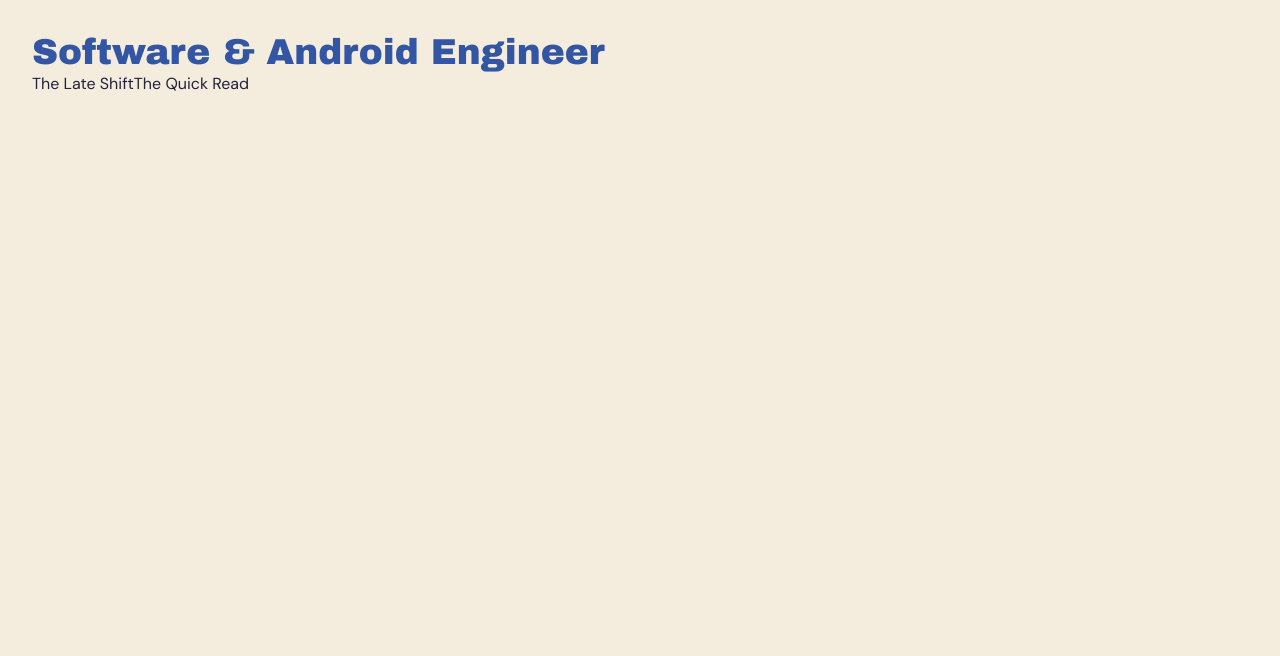
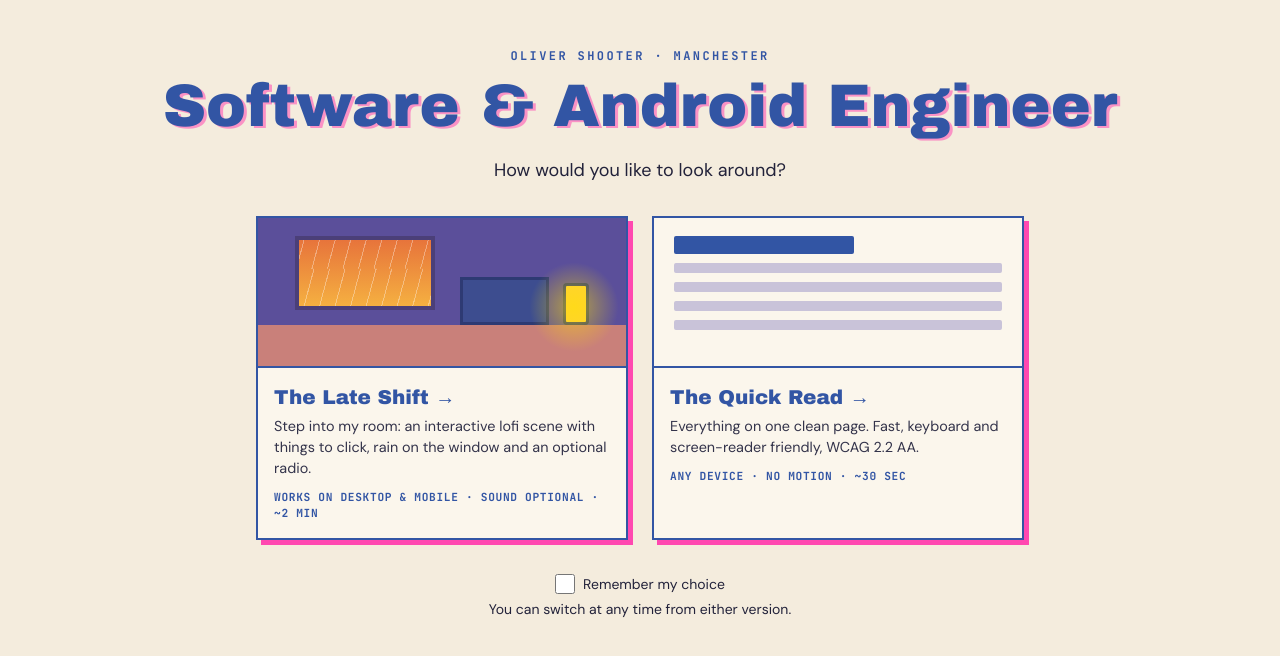
Before and after one commit to olivershooter/portfolio, a React (Vite) app: page / in a window 1280 px wide. Shown: the top 656 px of the page. Built offline with nearby package versions, Linux system fonts and the light colour scheme.

Commit message:
feat: add landing chooser with remembered version

```diff
--- a/src/index.css
+++ b/src/index.css
@@ -60,3 +60,140 @@ html {
 		transition-duration: 0.01ms !important;
 	}
 }
+
+.landing-title {
+	text-shadow: 3px 2px 0 rgb(255 72 176 / 55%);
+}
+
+.door {
+	display: flex;
+	flex-direction: column;
+	height: 100%;
+	padding-bottom: 1rem;
+	border: 2px solid var(--ink-blue);
+	background: #fbf6ec;
+	box-shadow: 5px 5px 0 var(--ink-pink);
+	transition:
+		transform 0.15s,
+		box-shadow 0.15s;
+}
+
+.door:hover,
+.door:focus-visible {
+	box-shadow: 7px 7px 0 var(--ink-pink);
+	transform: translate(-2px, -2px);
+}
+
+.door-preview {
+	position: relative;
+	display: block;
+	height: 150px;
+	overflow: hidden;
+	border-bottom: 2px solid var(--ink-blue);
+}
+
+.door-title {
+	margin: 0.9rem 1rem 0.25rem;
+	color: var(--ink-blue);
+	font-family: 'Archivo Black', system-ui, sans-serif;
+	font-size: 1.25rem;
+}
+
+.door-text {
+	margin: 0 1rem;
+	color: #33334a;
+	font-size: 0.9rem;
+	line-height: 1.45;
+}
+
+.door-meta {
+	margin: 0.6rem 1rem 0;
+	color: var(--ink-blue);
+	font-family: 'JetBrains Mono', monospace;
+	font-size: 0.7rem;
+	font-weight: 700;
+	letter-spacing: 0.06em;
+	text-transform: uppercase;
+}
+
+.door-room {
+	background: linear-gradient(#5b4f9a 0 72%, #c9807a 72%);
+}
+
+.door-room-window {
+	position: absolute;
+	top: 12%;
+	left: 10%;
+	width: 38%;
+	height: 50%;
+	border: 4px solid #4b3f78;
+	background: linear-gradient(#e7743b, #f5b041);
+}
+
+.door-room-window::after {
+	position: absolute;
+	inset: 0;
+	animation: door-rain 0.5s linear infinite;
+	background: repeating-linear-gradient(
+		105deg,
+		transparent 0 14px,
+		rgb(255 255 255 / 35%) 14px 15px
+	);
+	content: '';
+}
+
+.door-room-laptop {
+	position: absolute;
+	top: 40%;
+	left: 55%;
+	width: 24%;
+	height: 32%;
+	border: 3px solid #2e3a73;
+	background: #3d4d8f;
+}
+
+.door-room-phone {
+	position: absolute;
+	top: 44%;
+	left: 83%;
+	width: 7%;
+	height: 28%;
+	border: 3px solid #2e3a73;
+	border-radius: 4px;
+	background: #ffcf3a;
+}
+
+.door-room-lamp {
+	position: absolute;
+	top: 30%;
+	right: 2%;
+	width: 90px;
+	height: 90px;
+	border-radius: 50%;
+	background: radial-gradient(rgb(255 226 0 / 55%), transparent 70%);
+}
+
+.door-plain {
+	padding: 18px 20px;
+	background: #fbf6ec;
+}
+
+.door-plain i {
+	display: block;
+	height: 10px;
+	margin-bottom: 9px;
+	border-radius: 2px;
+	background: #c9c3d9;
+}
+
+.door-plain i:first-child {
+	width: 55%;
+	height: 18px;
+	background: var(--ink-blue);
+}
+
+@keyframes door-rain {
+	to {
+		background-position: 0 30px;
+	}
+}
--- a/src/pages/Landing.tsx
+++ b/src/pages/Landing.tsx
@@ -1,12 +1,110 @@
-import { Link } from 'react-router-dom'
+import { useMemo, useState, type ChangeEvent } from 'react'
+import { Link, Navigate, useLocation } from 'react-router-dom'
 import { profile } from '../content'
+import { track } from '../lib/analytics'
+import {
+	landingRedirect,
+	rememberVersion,
+	type Version
+} from '../lib/versionChoice'
 
 export default function Landing() {
+	const location = useLocation()
+	// Idempotent: forgetting an already-forgotten choice is harmless on re-render
+	const redirect = useMemo(
+		() => landingRedirect(location.search),
+		[location.search]
+	)
+	const [isRemembering, setIsRemembering] = useState(false)
+
+	if (redirect) return <Navigate to={redirect} replace />
+
+	const onChoose = (version: Version) => {
+		if (isRemembering) rememberVersion(version)
+		track('version-chosen', { version })
+	}
+	const onChooseLateShift = () => onChoose('late-shift')
+	const onChooseQuick = () => onChoose('quick')
+	const onRememberChange = (event: ChangeEvent<HTMLInputElement>) =>
+		setIsRemembering(event.target.checked)
+	const [city] = profile.location.split(',')
+
 	return (
-		<main className='p-8'>
-			<h1 className='font-display text-4xl text-ink-blue'>{profile.title}</h1>
-			<Link to='/late-shift'>The Late Shift</Link>
-			<Link to='/quick'>The Quick Read</Link>
+		<main className='min-h-screen bg-paper px-4 py-12 text-center text-ink-text sm:px-10'>
+			<p className='font-mono text-xs font-bold uppercase tracking-[0.2em] text-ink-blue'>
+				{`${profile.name} · ${city}`}
+			</p>
+			<h1 className='landing-title mt-3 font-display text-4xl text-ink-blue sm:text-6xl'>
+				{profile.title}
+			</h1>
+			<p className='mt-5 text-lg'>How would you like to look around?</p>
+
+			<ul className='mx-auto mt-8 grid max-w-3xl gap-6 text-left min-[720px]:grid-cols-2'>
+				<li>
+					<Link
+						to='/late-shift'
+						onClick={onChooseLateShift}
+						className='door'
+						aria-describedby='door-late-shift-text'
+					>
+						<span className='door-preview door-room' aria-hidden='true'>
+							<span className='door-room-window' />
+							<span className='door-room-laptop' />
+							<span className='door-room-phone' />
+							<span className='door-room-lamp' />
+						</span>
+						<span className='door-title'>The Late Shift →</span>
+						<span id='door-late-shift-text' className='door-text'>
+							Step into my room: an interactive lofi scene with things to click,
+							rain on the window and an optional radio.
+						</span>
+						<span className='door-meta'>
+							Works on desktop &amp; mobile · Sound optional · ~2 min
+						</span>
+					</Link>
+				</li>
+				<li>
+					<Link
+						to='/quick'
+						onClick={onChooseQuick}
+						className='door'
+						aria-describedby='door-quick-text'
+					>
+						<span className='door-preview door-plain' aria-hidden='true'>
+							<i />
+							<i />
+							<i />
+							<i />
+							<i />
+						</span>
+						<span className='door-title'>The Quick Read →</span>
+						<span id='door-quick-text' className='door-text'>
+							Everything on one clean page. Fast, keyboard and screen-reader
+							friendly, WCAG 2.2 AA.
+						</span>
+						<span className='door-meta'>Any device · No motion · ~30 sec</span>
+					</Link>
+				</li>
+			</ul>
+
+			<p className='mt-8 text-sm'>
+				<label
+					htmlFor='remember-choice'
+					className='inline-flex min-h-6 items-center gap-2'
+				>
+					<input
+						id='remember-choice'
+						type='checkbox'
+						checked={isRemembering}
+						onChange={onRememberChange}
+						className='h-5 w-5 accent-[#3255a4]'
+					/>
+					Remember my choice
+				</label>
+				<span className='block'>
+					You can switch at any time from either version.
+				</span>
+			</p>
 		</main>
 	)
 }
```
Also changed, not shown: 1 other file (tests, documents, lock files or other folders).
